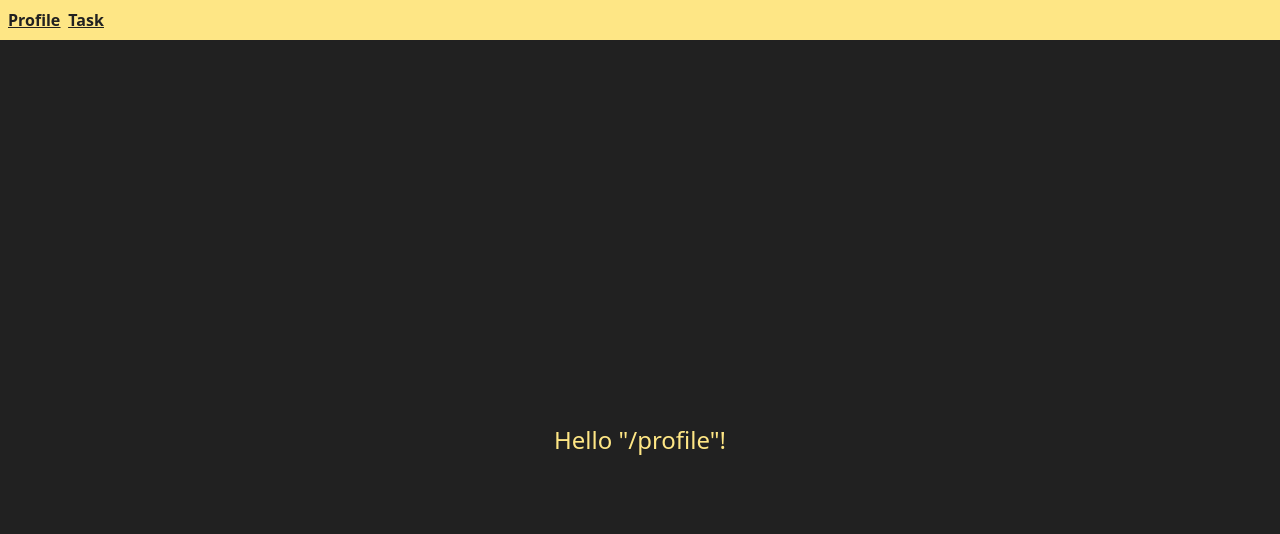
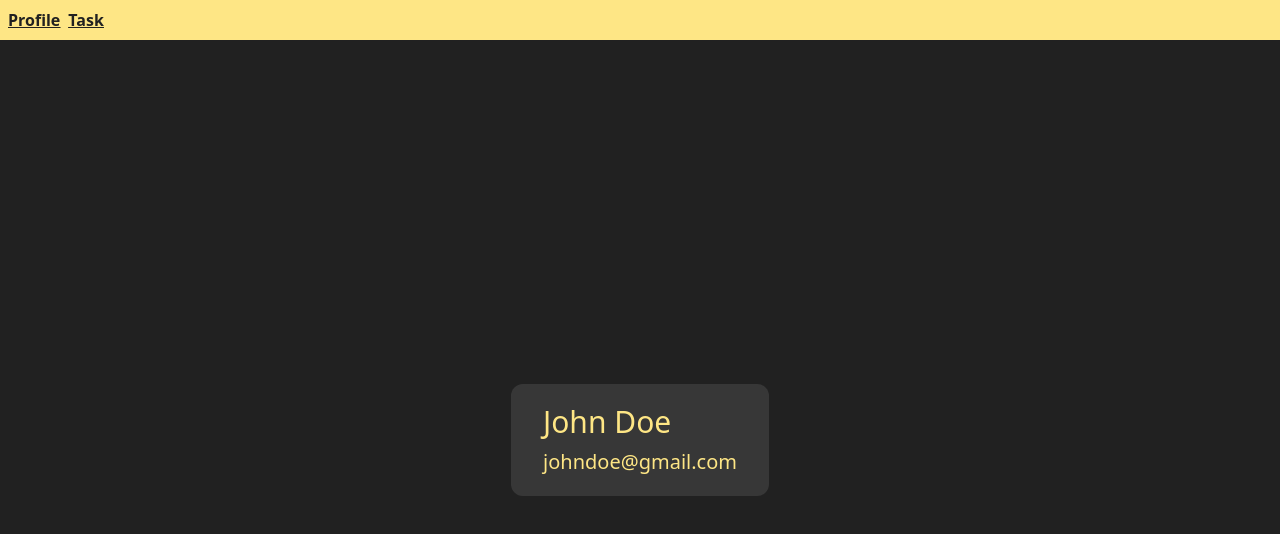
Before and after one commit to rainndev/simple-tanstack-router, a React (Vite) app: page /profile in a window 1280 px wide. Shown: the top 534 px of the page. Built offline with nearby package versions, Linux system fonts and the light colour scheme.

Commit message:
fix: update profile route component to display user information

```diff
--- a/src/routes/profile.tsx
+++ b/src/routes/profile.tsx
@@ -1,9 +1,14 @@
-import { createFileRoute } from '@tanstack/react-router'
+import { createFileRoute } from "@tanstack/react-router";
 
-export const Route = createFileRoute('/profile')({
+export const Route = createFileRoute("/profile")({
   component: RouteComponent,
-})
+});
 
 function RouteComponent() {
-  return <div>Hello "/profile"!</div>
+  return (
+    <div className="p-5 px-8 bg-white/10 rounded-xl no-underline space-y-2">
+      <h1 className="text-3xl">John Doe</h1>
+      <p className="text-xl">johndoe@gmail.com</p>
+    </div>
+  );
 }
```
